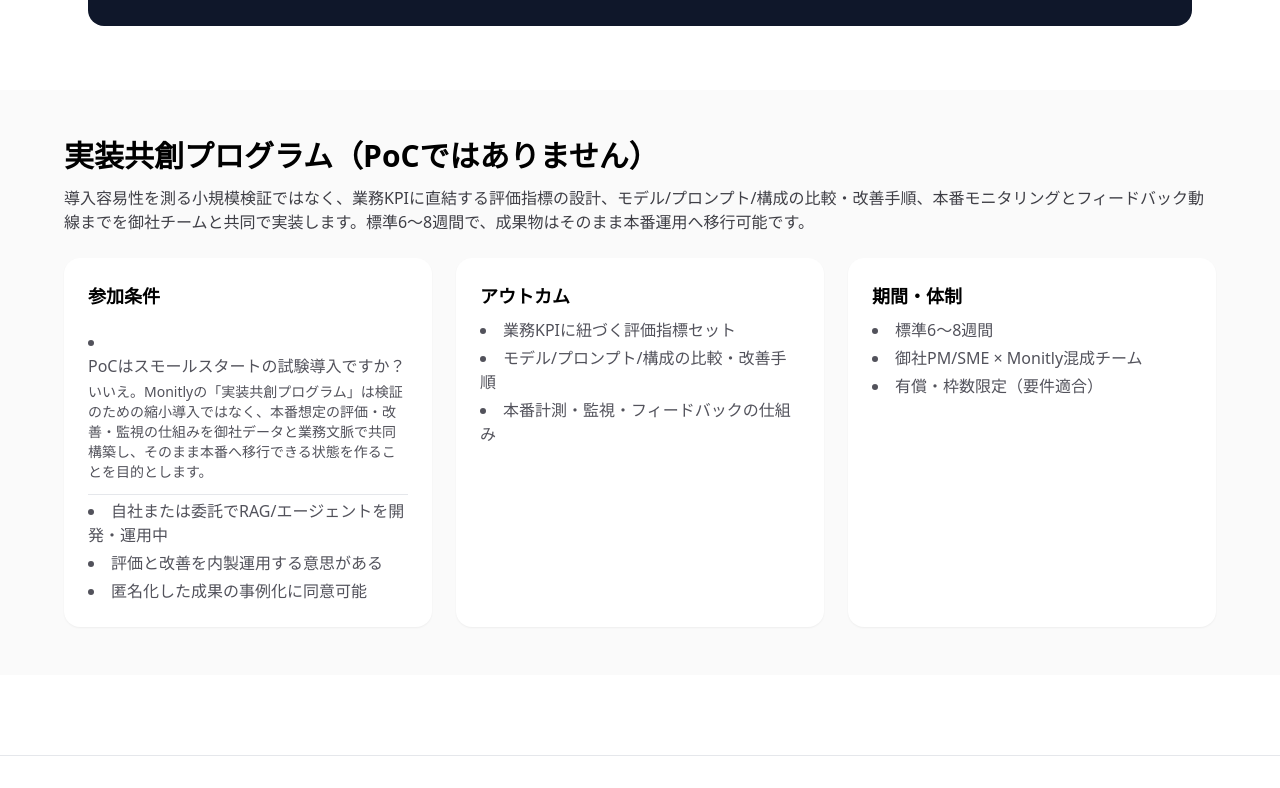
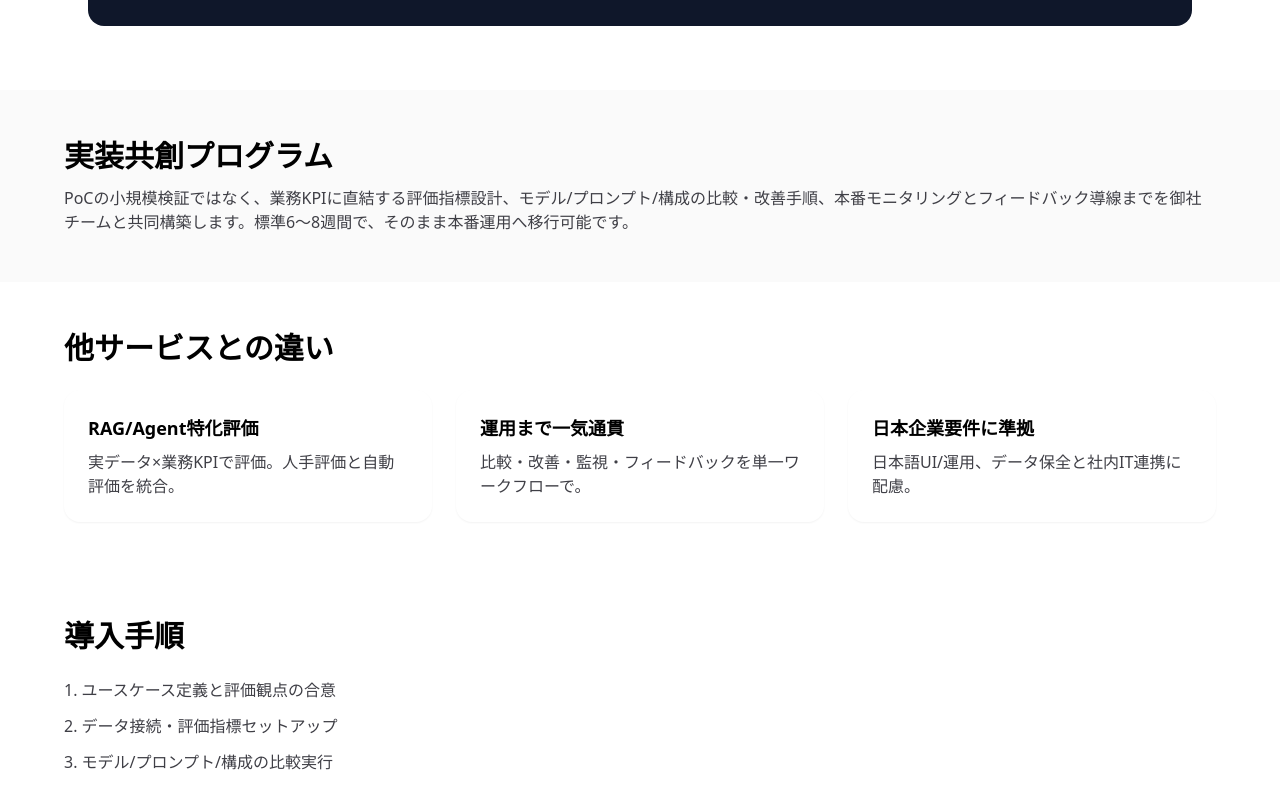
Before and after one commit to monitly-hioki/monitlyai-site, a Next.js app: page /product in a window 1280 px wide. Shown: the part 3680-4468 px from the top of the page. Built offline with nearby package versions, Linux system fonts and the light colour scheme.

Commit message:
product: セクションのJSX内挿入・FAQ最適化・画像実体補填・参照固定

```diff
--- a/app/product/page.tsx
+++ b/app/product/page.tsx
@@ -175,43 +175,22 @@ export default function ProductPage() {
           </div>
         </div>
       </section>
-    <section id="adoption" className="px-6 md:px-10 py-12 bg-zinc-50">
+
+<section id="adoption" className="px-6 md:px-10 py-12 bg-zinc-50">
   <div className="max-w-6xl mx-auto">
-    <h2 className="text-2xl md:text-3xl font-semibold">実装共創プログラム（PoCではありません）</h2>
-    <p className="mt-3 text-zinc-700">導入容易性を測る小規模検証ではなく、業務KPIに直結する評価指標の設計、モデル/プロンプト/構成の比較・改善手順、本番モニタリングとフィードバック動線までを御社チームと共同で実装します。標準6〜8週間で、成果物はそのまま本番運用へ移行可能です。</p>
-    <div className="mt-6 grid md:grid-cols-3 gap-6">
-      <div className="p-6 rounded-2xl bg-white shadow-sm">
-        <h3 className="text-lg font-semibold">参加条件</h3>
-        <ul className="mt-2 text-zinc-600 list-disc list-inside space-y-1">
-<li className="py-3 border-b">
-  <p className="font-medium">PoCはスモールスタートの試験導入ですか？</p>
-  <p className="text-sm text-zinc-600 mt-1">いいえ。Monitlyの「実装共創プログラム」は検証のための縮小導入ではなく、本番想定の評価・改善・監視の仕組みを御社データと業務文脈で共同構築し、そのまま本番へ移行できる状態を作ることを目的とします。</p>
-</li>
-
-          <li>自社または委託でRAG/エージェントを開発・運用中</li>
-          <li>評価と改善を内製運用する意思がある</li>
-          <li>匿名化した成果の事例化に同意可能</li>
-        </ul>
-      </div>
-      <div className="p-6 rounded-2xl bg-white shadow-sm">
-        <h3 className="text-lg font-semibold">アウトカム</h3>
-        <ul className="mt-2 text-zinc-600 list-disc list-inside space-y-1">
-          <li>業務KPIに紐づく評価指標セット</li>
-          <li>モデル/プロンプト/構成の比較・改善手順</li>
-          <li>本番計測・監視・フィードバックの仕組み</li>
-        </ul>
-      </div>
-      <div className="p-6 rounded-2xl bg-white shadow-sm">
-        <h3 className="text-lg font-semibold">期間・体制</h3>
-        <ul className="mt-2 text-zinc-600 list-disc list-inside space-y-1">
-          <li>標準6〜8週間</li>
-          <li>御社PM/SME × Monitly混成チーム</li>
-          <li>有償・枠数限定（要件適合）</li>
-        </ul>
-      </div>
-    </div>
+    <h2 className="text-2xl md:text-3xl font-semibold">実装共創プログラム</h2>
+    <p className="mt-3 text-zinc-700">PoCの小規模検証ではなく、業務KPIに直結する評価指標設計、モデル/プロンプト/構成の比較・改善手順、本番モニタリングとフィードバック導線までを御社チームと共同構築します。標準6〜8週間で、そのまま本番運用へ移行可能です。</p>
   </div>
 </section>
+
+<section id="diff" className="px-6 md:px-10 py-12"><div className="max-w-6xl mx-auto"><h2 className="text-2xl md:text-3xl font-semibold">他サービスとの違い</h2><div className="mt-6 grid md:grid-cols-3 gap-6"><div className="p-6 rounded-2xl bg-white shadow-sm"><h3 className="text-lg font-semibold">RAG/Agent特化評価</h3><p className="text-zinc-700 mt-2">実データ×業務KPIで評価。人手評価と自動評価を統合。</p></div><div className="p-6 rounded-2xl bg-white shadow-sm"><h3 className="text-lg font-semibold">運用まで一気通貫</h3><p className="text-zinc-700 mt-2">比較・改善・監視・フィードバックを単一ワークフローで。</p></div><div className="p-6 rounded-2xl bg-white shadow-sm"><h3 className="text-lg font-semibold">日本企業要件に準拠</h3><p className="text-zinc-700 mt-2">日本語UI/運用、データ保全と社内IT連携に配慮。</p></div></div></div></section>
+
+
+<section id="how" className="px-6 md:px-10 py-12"><div className="max-w-6xl mx-auto"><h2 className="text-2xl md:text-3xl font-semibold">導入手順</h2><ol className="mt-6 space-y-3 list-decimal list-inside text-zinc-700"><li>ユースケース定義と評価観点の合意</li><li>データ接続・評価指標セットアップ</li><li>モデル/プロンプト/構成の比較実行</li><li>本番監視・改善サイクルの運用移管</li></ol></div></section>
+
+
+<section id="deployment" className="px-6 md:px-10 py-12"><div className="max-w-6xl mx-auto"><h2 className="text-2xl md:text-3xl font-semibold">提供形態（SaaS/オンプレ）</h2><div className="mt-6 grid md:grid-cols-2 gap-6"><div className="p-6 rounded-2xl bg-white shadow-sm"><h3 className="text-lg font-semibold">SaaS</h3><p className="text-zinc-700 mt-2">即日開始。最小限の初期設定で利用可能。</p></div><div className="p-6 rounded-2xl bg-white shadow-sm"><h3 className="text-lg font-semibold">オンプレ/専有</h3><p className="text-zinc-700 mt-2">閉域/社内規程に準拠。要件に応じてカスタマイズ可能。</p></div></div></div></section>
+
 </main>
   )
 }
```
